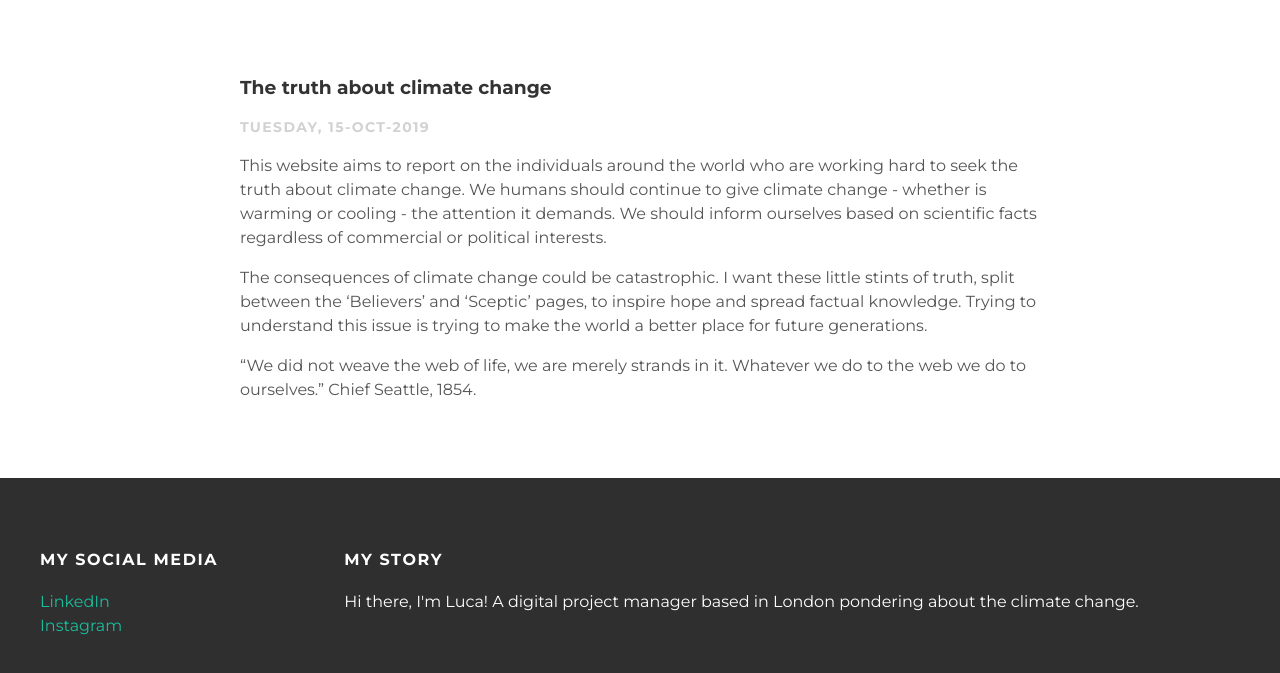
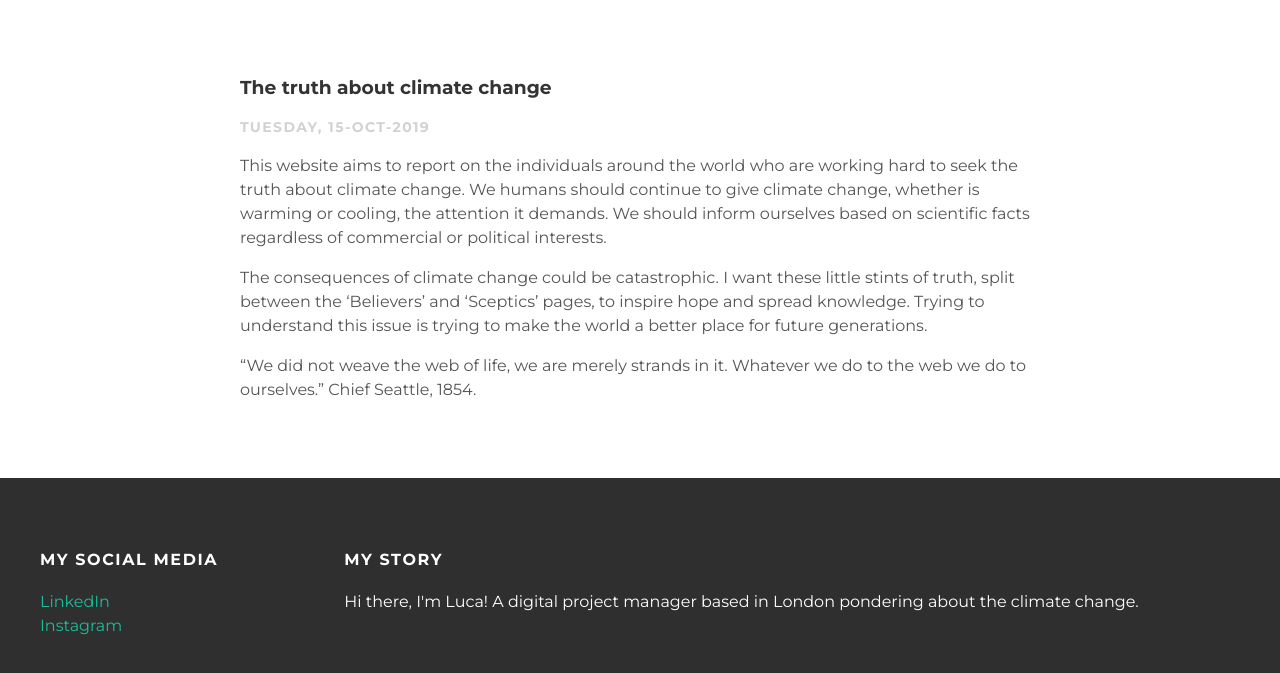
Before and after one commit to lbisoni/lbisoni.github.io, a plain HTML site: page index.html in a window 1280 px wide. Shown: the part 153-826 px from the top of the page. Drawn offline with Linux system fonts and the light colour scheme.

Commit message:
Update index.html

```diff
--- a/index.html
+++ b/index.html
@@ -22,9 +22,9 @@
          <h3 class="post-title">The truth about climate change</h3>
           <p class="post-date">Tuesday, 15-Oct-2019</p>
          <div class="post-content">
- <p>This website aims to report on the individuals around the world who are working hard to seek the truth about climate change. We humans should continue to give climate change - whether is warming or cooling - the attention it demands. We should inform ourselves based on scientific facts regardless of commercial or political interests.</p>
+ <p>This website aims to report on the individuals around the world who are working hard to seek the truth about climate change. We humans should continue to give climate change, whether is warming or cooling, the attention it demands. We should inform ourselves based on scientific facts regardless of commercial or political interests.</p>
 
-<p>The consequences of climate change could be catastrophic. I want these little stints of truth, split between the ‘Believers’ and ‘Sceptic’ pages, to inspire hope and spread factual knowledge. Trying to understand this issue is trying to make the world a better place for future generations.</p>
+<p>The consequences of climate change could be catastrophic. I want these little stints of truth, split between the ‘Believers’ and ‘Sceptics’ pages, to inspire hope and spread knowledge. Trying to understand this issue is trying to make the world a better place for future generations.</p>
 
 <p>“We did not weave the web of life, we are merely strands in it. Whatever we do to the web we do to ourselves.”  Chief Seattle, 1854.</p>
  <div class="post-author">
```
